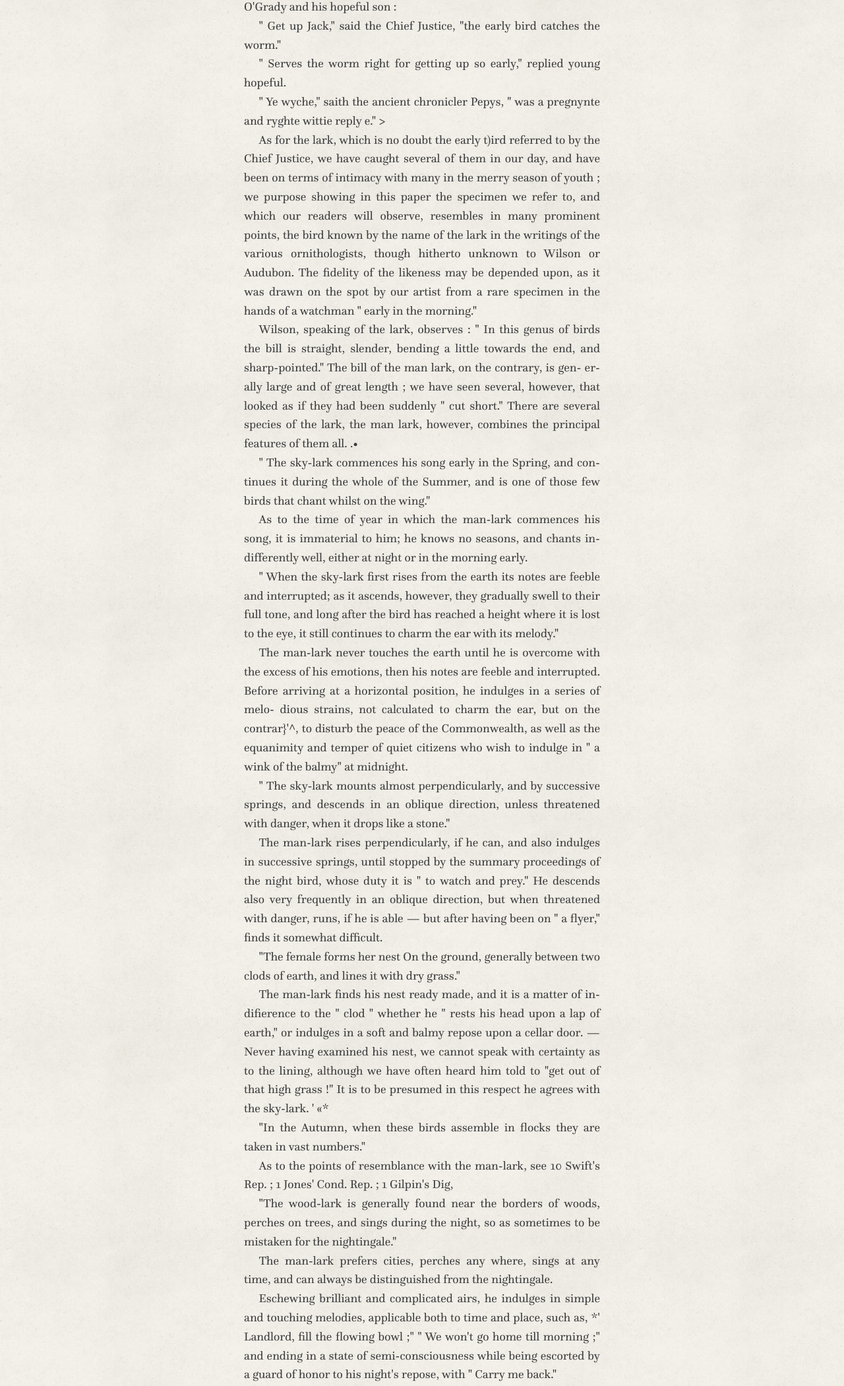
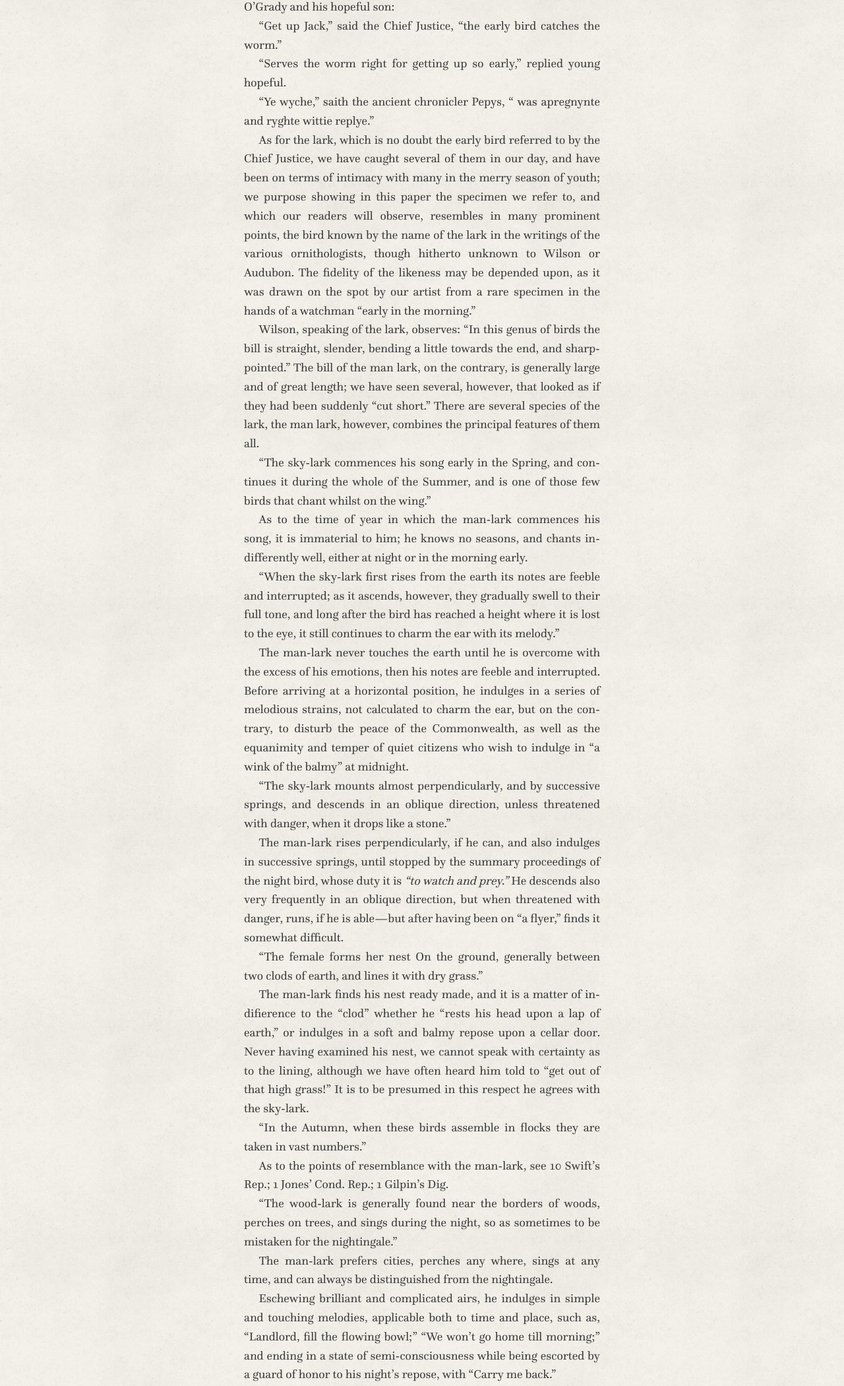
Before and after one commit to eeeps/comic-natural-history, a plain HTML site: page the-lark/index.html in a window 1280 px wide. Shown: the part 1616-3717 px from the top of the page at 66% size. Drawn offline with Linux system fonts and the light colour scheme.

Commit message:
fixed lark OCR typos

```diff
--- a/the-lark/index.html
+++ b/the-lark/index.html
@@ -40,48 +40,46 @@ singular as it may appear, although we always retired well-filled
 with good resolutions, we invariably found our courage oozing out
 of our fingers ends, Bob-Acres like, in the morning. This, our
 readers may be assured, was a frequent source of grief to us in our
-days of jacketdom; but on arriving at maturer years, "getting no
-better very fast," we have been strengthened and encouraged in our
+days of jacketdom; but on arriving at maturer years, “getting no
+better very fast,” we have been strengthened and encouraged in our
 daily backslidings by frequent recurrence to the well known anecdote
-of Chief Justice O'Grady and his hopeful son :
+of Chief Justice O’Grady and his hopeful son:
 </p>
 <p>
-" Get up Jack," said the Chief Justice, "the early bird catches the
-worm."
+“Get up Jack,” said the Chief Justice, “the early bird catches the
+worm.”
 </p>
 <p>
-" Serves the worm right for getting up so early," replied young
+“Serves the worm right for getting up so early,” replied young
 hopeful.
 </p>
 <p>
-" Ye wyche," saith the ancient chronicler Pepys, " was a pregnynte
-and ryghte wittie reply e." >
+“Ye wyche,” saith the ancient chronicler Pepys, “ was apregnynte
+and ryghte wittie replye.”
 </p>
 <p>
-As for the lark, which is no doubt the early t)ird referred to by the
+As for the lark, which is no doubt the early bird referred to by the
 Chief Justice, we have caught several of them in our day, and have
-been on terms of intimacy with many in the merry season of youth ;
+been on terms of intimacy with many in the merry season of youth;
 we purpose showing in this paper the specimen we refer to, and
 which our readers will observe, resembles in many prominent points,
 the bird known by the name of the lark in the writings of the
 various ornithologists, though hitherto unknown to Wilson or
 Audubon. The fidelity of the likeness may be depended upon, as
 it was drawn on the spot by our artist from a rare specimen in the
-hands of a watchman " early in the morning."
+hands of a watchman “early in the morning.”
 </p>
 <p>
-Wilson, speaking of the lark, observes : " In this genus of birds
+Wilson, speaking of the lark, observes: “In this genus of birds
 the bill is straight, slender, bending a little towards the end, and
-sharp-pointed." The bill of the man lark, on the contrary, is gen-
-erally large and of great length ; we have seen several, however,
-that looked as if they had been suddenly " cut short." There are
+sharp-pointed.” The bill of the man lark, on the contrary, is generally large and of great length; we have seen several, however,
+that looked as if they had been suddenly “cut short.” There are
 several species of the lark, the man lark, however, combines the
-principal features of them all. .•
+principal features of them all.
 </p>
 <p>
-" The sky-lark commences his song early in the Spring, and con-
-tinues it during the whole of the Summer, and is one of those few
-birds that chant whilst on the wing."
+“The sky-lark commences his song early in the Spring, and continues it during the whole of the Summer, and is one of those few
+birds that chant whilst on the wing.”
 </p>
 <p>
 As to the time of year in which the man-lark commences his
@@ -89,58 +87,56 @@ song, it is immaterial to him; he knows no seasons, and chants
 indifferently well, either at night or in the morning early.
 </p>
 <p>
-" When the sky-lark first rises from the earth its notes are feeble
+“When the sky-lark first rises from the earth its notes are feeble
 and interrupted; as it ascends, however, they gradually swell to
 their full tone, and long after the bird has reached a height where it
-is lost to the eye, it still continues to charm the ear with its melody."
+is lost to the eye, it still continues to charm the ear with its melody.”
 </p>
 <p>
 The man-lark never touches the earth until he is overcome with
 the excess of his emotions, then his notes are feeble and interrupted.
-Before arriving at a horizontal position, he indulges in a series of melo-
-dious strains, not calculated to charm the ear, but on the contrar}'^, to
+Before arriving at a horizontal position, he indulges in a series of melodious strains, not calculated to charm the ear, but on the contrary, to
 disturb the peace of the Commonwealth, as well as the equanimity
-and temper of quiet citizens who wish to indulge in " a wink of the
-balmy" at midnight.
+and temper of quiet citizens who wish to indulge in “a wink of the
+balmy” at midnight.
 </p>
 <p>
-" The sky-lark mounts almost perpendicularly, and by successive
+“The sky-lark mounts almost perpendicularly, and by successive
 springs, and descends in an oblique direction, unless threatened with
-danger, when it drops like a stone."
+danger, when it drops like a stone.”
 </p>
 <p>
 The man-lark rises perpendicularly, if he can, and also indulges in
 successive springs, until stopped by the summary proceedings of the
-night bird, whose duty it is " to watch and prey." He descends also
+night bird, whose duty it is <em>“to watch and prey.”</em> He descends also
 very frequently in an oblique direction, but when threatened with
-danger, runs, if he is able — but after having been on " a flyer," finds
+danger, runs, if he is able—but after having been on “a flyer,” finds
 it somewhat difficult.
 </p>
 <p>
-"The female forms her nest On the ground, generally between
-two clods of earth, and lines it with dry grass."
+“The female forms her nest On the ground, generally between
+two clods of earth, and lines it with dry grass.”
 </p>
 <p>
-The man-lark finds his nest ready made, and it is a matter of in-
-difierence to the " clod " whether he " rests his head upon a lap of
-earth," or indulges in a soft and balmy repose upon a cellar door. —
+The man-lark finds his nest ready made, and it is a matter of indifierence to the “clod” whether he “rests his head upon a lap of
+earth,” or indulges in a soft and balmy repose upon a cellar door.
 Never having examined his nest, we cannot speak with certainty as
-to the lining, although we have often heard him told to "get out of
-that high grass !" It is to be presumed in this respect he agrees with
-the sky-lark. ' «*
+to the lining, although we have often heard him told to “get out of
+that high grass!” It is to be presumed in this respect he agrees with
+the sky-lark.
 </p>
 <p>
-"In the Autumn, when these birds assemble in flocks they are
-taken in vast numbers."
+“In the Autumn, when these birds assemble in flocks they are
+taken in vast numbers.”
 </p>
 <p>
-As to the points of resemblance with the man-lark, see 10 Swift's
-Rep. ; 1 Jones' Cond. Rep. ; 1 Gilpin's Dig,
+As to the points of resemblance with the man-lark, see 10 Swift’s
+Rep.; 1 Jones’ Cond. Rep.; 1 Gilpin’s Dig.
 </p>
 <p>
-"The wood-lark is generally found near the borders of woods,
+“The wood-lark is generally found near the borders of woods,
 perches on trees, and sings during the night, so as sometimes to be
-mistaken for the nightingale."
+mistaken for the nightingale.”
 </p>
 <p>
 The man-lark prefers cities, perches any where, sings at any time,
@@ -149,56 +145,51 @@ and can always be distinguished from the nightingale.
 <p>
 Eschewing brilliant and complicated airs, he indulges in simple
 and touching melodies, applicable both to time and place, such as,
-*' Landlord, fill the flowing bowl ;" " We won't go home till morning ;"
+“Landlord, fill the flowing bowl;” “We won’t go home till morning;”
 and ending in a state of semi-consciousness while being escorted by a
-guard of honor to his night's repose, with " Carry me back."
+guard of honor to his night’s repose, with “Carry me back.”
 </p>
 <p>
-" The wood-lark is of a reddish drab color, with a whitish tint
-beneath ; a broad patch on the breast and under each eye, as well as
-the lateral tail feathers black." • ^ " .
+“The wood-lark is of a reddish drab color, with a whitish tint
+beneath; a broad patch on the breast and under each eye, as well as
+the lateral tail feathers black.”
 </p>
 <p>
 The face of the man-lark is of a similar color, inclining more to
 the reddish, a spot or patch on the pantaloons instead of the breast,
 and one or two under each eye, or sometimes only one. These
-features^ however, rarely appear until the close of the night, or on
+features however, rarely appear until the close of the night, or on
 the following morning. The lateral tail feathers are of various hues,
 and generally draggled.
 </p>
 <p>
-"The brown-lark is found in open fields, cultivated grounds, &c.,
-near the water, and feeds exclusively on insects." Not so with the
+“The brown-lark is found in open fields, cultivated grounds, &c.,
+near the water, and feeds exclusively on insects.” Not so with the
 man-lark, who is of city growth, and who is ever found nearer to
 brandy and water, which he assiduously mingles, and absorbs in the
-proportion of ten to one ; — "Very little water, if you please; hold up !
-do you want to drown it?" The "it" of course referring to the
+proportion of ten to one;—“Very little water, if you please; hold up!
+do you want to drown it?” The “it” of course referring to the
 brandy, and not to the insects in the water, against whom he wages
 a determined war; agreeing in that respect, with the celebrated
-Jonathan Sucker, [1 Finn's Com. Aim. H. Rep. 192,] of whom it was
-felicitously observed by C. J. Van Dunck, in the well known Zuyder-
-Zee case, " That of water alone he drinks no more than a rose sup-
-plies its own dew on a summer's morn."
+Jonathan Sucker, [1 Finn’s Com. Aim. H. Rep. 192,] of whom it was
+felicitously observed by C. J. Van Dunck, in the well known Zuyder-Zee case, “That of water alone he drinks no more than a rose supplies its own dew on a summer's morn.”
 </p>
 <p>
 Of a bird so frequently met with, we feel it is unnecessary to say
 any thing more. For the information of those who have not
-< travelled" as extensively as a majority of the youth of this city, we
+“travelled” as extensively as a majority of the youth of this city, we
 beg leave to append the authorities from which we have derived our
-knowledge. — 1 Mino's Rep. Bender's edition, [Star page] 120. — Cob-
-ler V8. Smasher, 5 Guy's Dig. 156.— ^Nips m. Blizzard, 4 Pelletier Rep.
-200. — 15 Mooney, 225. [Every page of this work is replete with
-information, and may be studied with advantage by every student.] —
-Swift's Rep. 1 to 10.— 1 Gilpin's Rep. 65.-7 Parsons' Rep. C. Q. S.
+knowledge.—1 Mino’s Rep. Bender’s edition, [Star page] 120.—Cobler <i>vs.</i> Smasher, 5 Guy’s Dig. 156.—Nips <i>vs.</i> Blizzard, 4 Pelletier Rep.
+200.—15 Mooney, 225. [Every page of this work is replete with
+information, and may be studied with advantage by every student.]—Swift’s Rep. 1 to 10.—1 Gilpin’s Rep. 65.—7 Parsons’ Rep. C. Q. S.
 [A most excellent work.]
 </p>
 <p>
-In conclusion we would observe, we have retired from the Profes-
-sorship ! If, therefore, any aspiring youth wishes to know more of
+In conclusion we would observe, we have retired from the Professorship! If, therefore, any aspiring youth wishes to know more of
 this subject, a careful study of the above authorities, will bring him
 in contact with many earnest and learned students, who will show
-him at any time, at a reasonable expense, how " to train up a child,
-and away he goes"
+him at any time, at a reasonable expense, how “to train up a child,
+<em>and away he goes”</em>
 </p>
 <p class="pseudonym">
 W. A. S.
```
